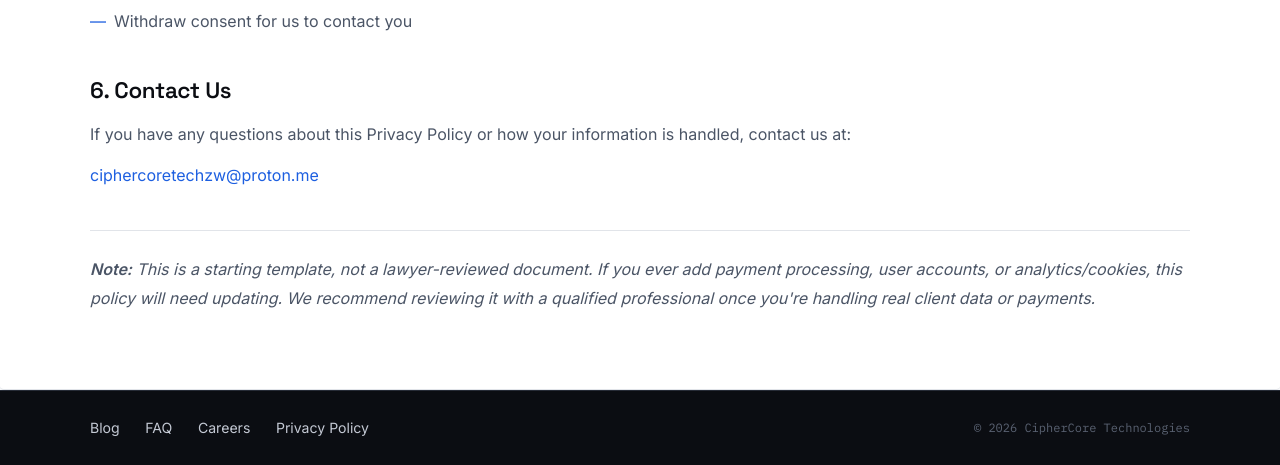
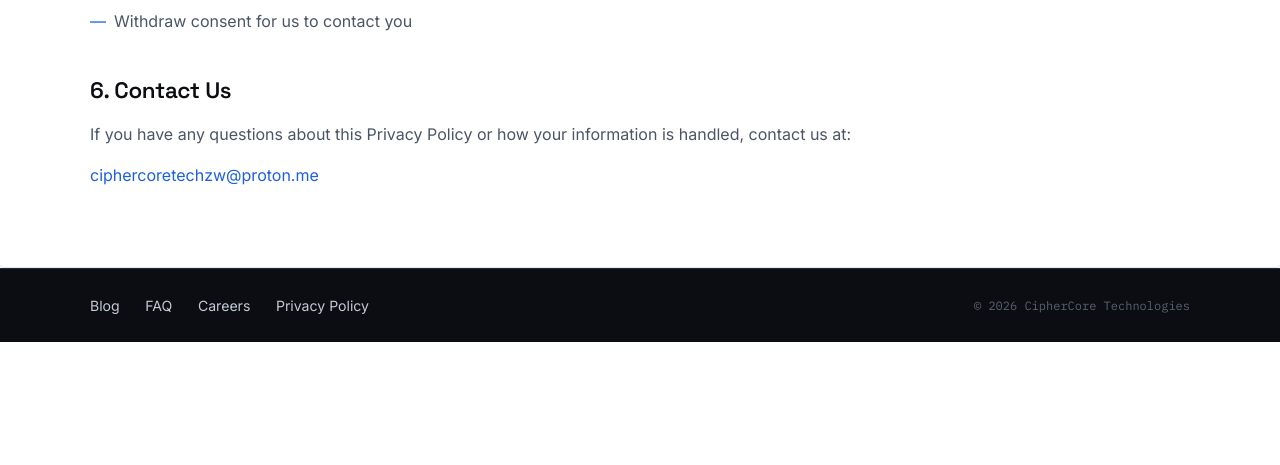
Before and after one commit to CipherCore-Technologies/Website, a Python web app: template templates/privacy and policy.html in a window 1280 px wide. Shown: the part 1357-1822 px from the top of the page. After the commit the page ends 1699 px from the top, so only its background shows below. Run offline with Jinja, Linux system fonts and the light colour scheme; the template is opened without the code that fills it, so the values that code supplies are empty.

Commit message:
new commit

```diff
--- a/templates/privacy and policy.html
+++ b/templates/privacy and policy.html
@@ -343,15 +343,6 @@
             border-bottom-color: var(--blue);
         }
 
-        .privacy-content .policy-note {
-            margin-top: 2.5rem;
-            padding-top: 1.5rem;
-            border-top: 1px solid var(--line);
-            font-size: 0.9rem;
-            color: var(--ink-soft);
-            font-style: italic;
-        }
-
         /* ---------- Footer ---------- */
         footer {
             background: var(--ink);
@@ -531,10 +522,6 @@
                 <h2>6. Contact Us</h2>
                 <p>If you have any questions about this Privacy Policy or how your information is handled, contact us at:</p>
                 <p><a href="mailto:ciphercoretechzw@proton.me" class="contact-email">ciphercoretechzw@proton.me</a></p>
-
-                <div class="policy-note">
-                    <p><strong>Note:</strong> This is a starting template, not a lawyer-reviewed document. If you ever add payment processing, user accounts, or analytics/cookies, this policy will need updating. We recommend reviewing it with a qualified professional once you're handling real client data or payments.</p>
-                </div>
             </div>
         </section>
     </main>
```
